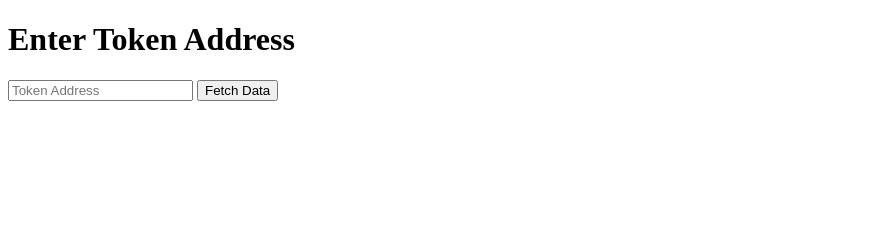
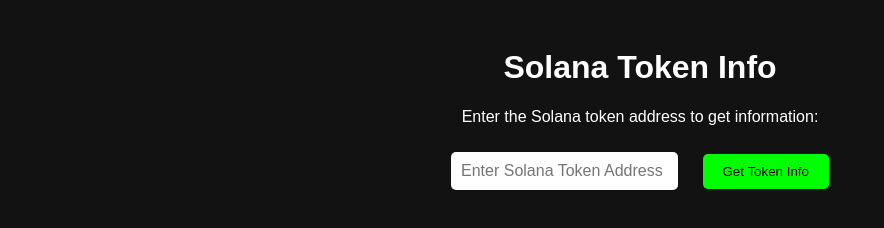
Before and after one commit to nofudnofomo/sentinelx, a plain HTML site: page index.html in a window 1280 px wide. Shown: the whole page, without its empty margins (0-884 px from the left). Drawn offline with Linux system fonts and the light colour scheme.

Commit message:
Update index.html

```diff
--- a/index.html
+++ b/index.html
@@ -3,27 +3,89 @@
 <head>
   <meta charset="UTF-8">
   <meta name="viewport" content="width=device-width, initial-scale=1.0">
-  <title>Token Info Fetch</title>
+  <title>Solana Token Info</title>
+  <style>
+    body {
+      font-family: Arial, sans-serif;
+      background-color: #121212;
+      color: white;
+      padding: 20px;
+      text-align: center;
+    }
+    input {
+      padding: 10px;
+      margin: 10px;
+      border-radius: 5px;
+      border: none;
+      font-size: 16px;
+    }
+    button {
+      padding: 10px 20px;
+      margin: 10px;
+      background-color: #00ff00;
+      border: none;
+      border-radius: 5px;
+      cursor: pointer;
+    }
+    button:hover {
+      background-color: #00cc00;
+    }
+    .result {
+      margin-top: 20px;
+    }
+    .loading {
+      color: #ffcc00;
+    }
+  </style>
 </head>
 <body>
-  <h1>Enter Token Address</h1>
-  <input type="text" id="tokenAddress" placeholder="Token Address">
-  <button onclick="fetchTokenData()">Fetch Data</button>
+
+  <h1>Solana Token Info</h1>
+  <p>Enter the Solana token address to get information:</p>
+
+  <input type="text" id="tokenAddress" placeholder="Enter Solana Token Address">
+  <button onclick="fetchTokenData()">Get Token Info</button>
+
+  <div class="result" id="result"></div>
 
   <script>
     function fetchTokenData() {
       const tokenAddress = document.getElementById('tokenAddress').value.trim();
-      const url = `https://multichain-api.birdeye.so/solana/amm/ohlcv_v2?addr=${tokenAddress}&cur=usd&res=15m&outliers=false&cb=300&mc=false&to=1738732500`;
+      const resultElement = document.getElementById('result');
 
-      fetch(url)
+      if (!tokenAddress) {
+        resultElement.innerHTML = 'Please enter a valid Solana token address.';
+        return;
+      }
+
+      // Clear previous result and show loading message
+      resultElement.innerHTML = '<p class="loading">Loading...</p>';
+
+      // Construct the API URL with the provided token address
+      const proxyUrl = "https://cors-anywhere.herokuapp.com/"; // CORS proxy
+      const apiUrl = `https://multichain-api.birdeye.so/solana/amm/ohlcv_v2?addr=${tokenAddress}&cur=usd&res=15m&outliers=false&cb=300&mc=false&to=1738732500`;
+
+      // Make the API call with fetch
+      fetch(proxyUrl + apiUrl)
         .then(response => response.json())
         .then(data => {
-          console.log(data);  // Log the data to the console for now
+          if (data.success) {
+            resultElement.innerHTML = `
+              <h3>Token Info:</h3>
+              <p><strong>Market Cap:</strong> ${data.marketCap} USD</p>
+              <p><strong>Price:</strong> ${data.price} USD</p>
+              <p><strong>24h Volume:</strong> ${data.volume24h} USD</p>
+              <p><strong>24h Change:</strong> ${data.priceChange24h}%</p>
+            `;
+          } else {
+            resultElement.innerHTML = `<p class="loading">Error: ${data.message}</p>`;
+          }
         })
         .catch(error => {
-          console.error("Error fetching data:", error);
+          resultElement.innerHTML = `<p class="loading">Error fetching data: ${error}</p>`;
         });
     }
   </script>
+
 </body>
 </html>
```
